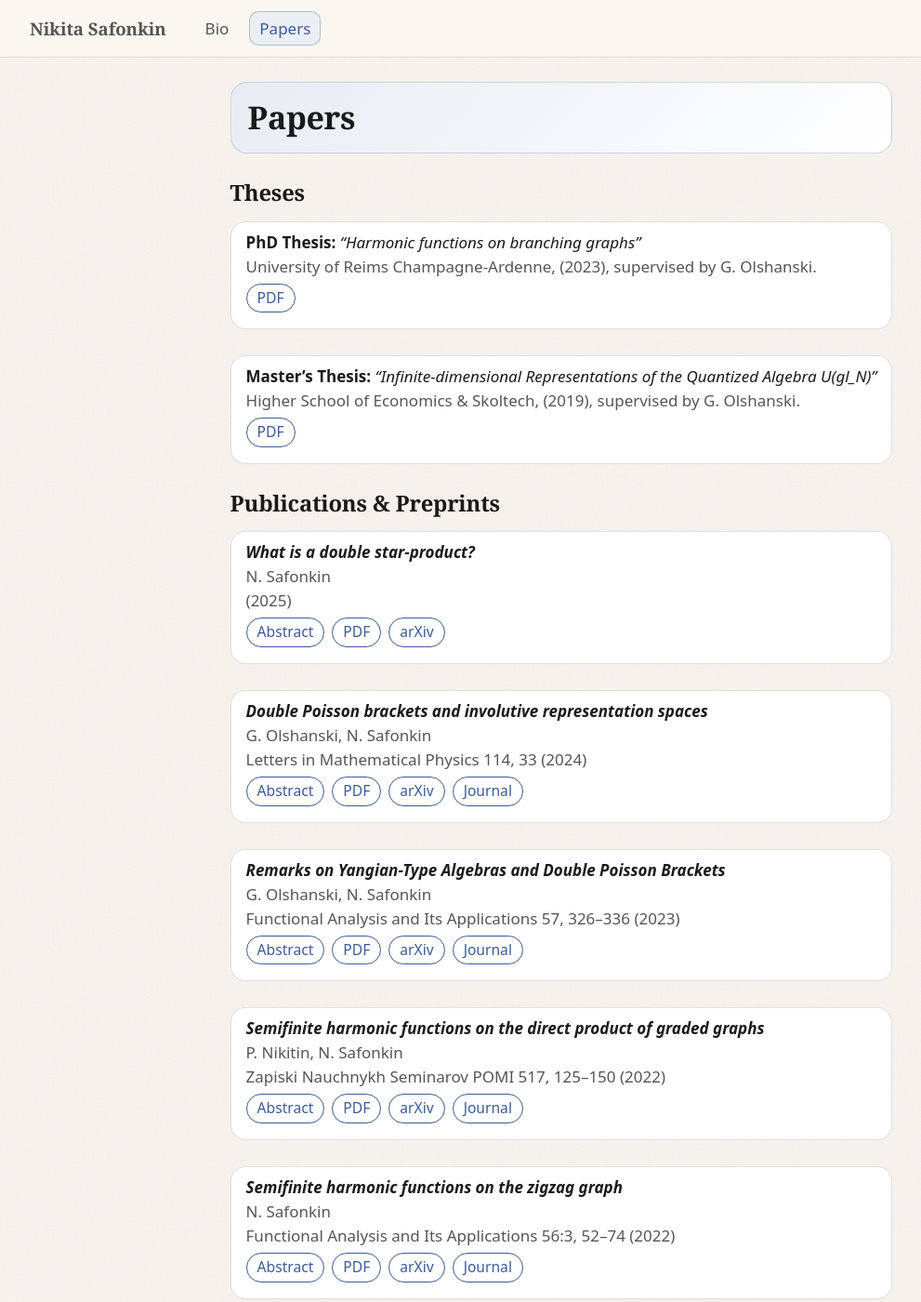
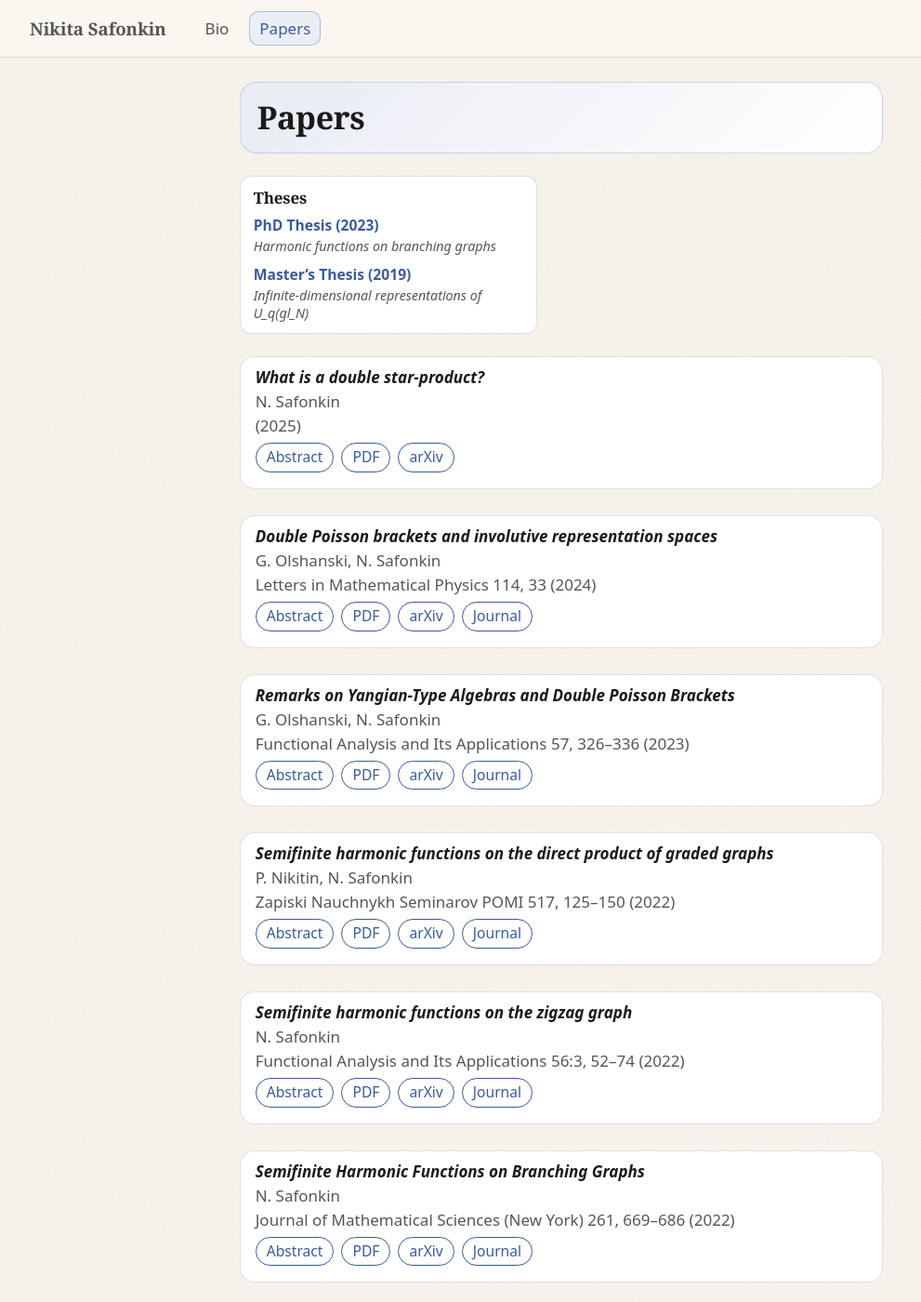
Before and after one commit to n-safonkin/n-safonkin.github.io, a Jekyll site: the page built from papers.html, in a window 1280 px wide and 1400 px high. Shown: the whole window at 93% size, without its empty margins (36-1027 px from the left). Built offline with Jekyll 4.4.1, drawn with Linux system fonts in a browser that asks for light colours.

Commit message:
Papers page: move theses out of top into a small left sidebar
- Drop the "Theses" and "Publications & Preprints" subheadings
- Add a small Theses card with PhD + Master's titles, dates, PDF links
- On ≥1500px viewports: card floats to the left of the centered papers list,
  positioned outside the wrap so papers stay exactly centered
- On <1500px viewports: card sits as a small left-aligned box above papers

Co-Authored-By: Claude Opus 4.7 (1M context) <noreply@anthropic.com>

```diff
--- a/assets/papers.css
+++ b/assets/papers.css
@@ -1,10 +1,76 @@
-/* Paper list (used on papers.html and other.html).
+/* Paper list (used on papers.html).
    All global layout/nav/topbar rules live in style.css. */
 
+.papers-area{
+  position: relative;
+  margin-top: 24px;
+}
+
+/* === Theses sidebar === */
+.theses-side{
+  background: var(--card);
+  border: 1px solid var(--border);
+  border-radius: 12px;
+  padding: 12px 14px;
+  font-size: .92rem;
+}
+
+.theses-side h3{
+  margin: 0 0 8px;
+  font-family: var(--font-serif);
+  font-size: 1rem;
+  font-weight: 650;
+}
+
+.theses-list{
+  list-style: none;
+  padding: 0;
+  margin: 0;
+}
+
+.theses-list li{
+  margin-bottom: 10px;
+}
+
+.theses-list li:last-child{
+  margin-bottom: 0;
+}
+
+.theses-list a{
+  text-decoration: none;
+  font-weight: 600;
+}
+
+.thesis-meta{
+  font-style: italic;
+  color: var(--muted);
+  font-size: .84rem;
+  margin-top: 2px;
+}
+
+/* Wide viewports: float to the left of the centered papers list */
+@media (min-width: 1500px){
+  .theses-side{
+    position: absolute;
+    top: 0;
+    right: calc(100% + 16px);
+    width: 200px;
+  }
+}
+
+/* Narrow viewports: small left-aligned card above the papers list */
+@media (max-width: 1499px){
+  .theses-side{
+    width: min(320px, 100%);
+    margin: 0 0 24px;
+  }
+}
+
+/* === Paper list === */
 ol.papers{
   list-style: none;
   padding-left: 0;
-  margin: 16px 0 0;
+  margin: 0;
   display: grid;
   gap: 28px;
   justify-items: center;
--- a/papers.html
+++ b/papers.html
@@ -10,53 +10,25 @@ extra_js:
   - /assets/papers.js
 ---
 
-<style>
-  /* Thesis titles: italic, not bold */
-  .thesis-title{
-    font-weight: 400;
-    font-style: italic;
-  }
-  .papers-subheading{
-    margin: 28px 0 12px;
-    font-size: 1.4rem;
-  }
-</style>
-
 <section class="hero">
   <h1 style="margin:0;">Papers</h1>
 </section>
 
-<h2 class="papers-subheading">Theses</h2>
+<div class="papers-area">
 
-<ol class="papers">
-  <li class="paperitem">
-    <div class="paper-title">
-      <b>PhD Thesis</b>: <span class="thesis-title">&ldquo;Harmonic functions on branching graphs&rdquo;</span>
-    </div>
-    <div class="paper-venue">
-      University of Reims Champagne-Ardenne, (2023), supervised by G. Olshanski.
-    </div>
-
-    <div class="paper-links">
-      <a class="pill" href="{{ '/assets/other_writings/phd-thesis.pdf' | relative_url }}" target="_blank" rel="noopener noreferrer">PDF</a>
-    </div>
+  <aside class="theses-side">
+    <h3>Theses</h3>
+    <ul class="theses-list">
+      <li>
+        <a href="{{ '/assets/other_writings/phd-thesis.pdf' | relative_url }}" target="_blank" rel="noopener noreferrer">PhD Thesis (2023)</a>
+        <div class="thesis-meta">Harmonic functions on branching graphs</div>
       </li>
-
-  <li class="paperitem">
-    <div class="paper-title">
-      <b>Master&rsquo;s Thesis</b>: <span class="thesis-title">&ldquo;Infinite-dimensional Representations of the Quantized Algebra U(gl_N)&rdquo;</span>
-    </div>
-    <div class="paper-venue">
-      Higher School of Economics &amp; Skoltech, (2019), supervised by G. Olshanski.
-    </div>
-
-    <div class="paper-links">
-      <a class="pill" href="{{ '/assets/other_writings/masters-thesis.pdf' | relative_url }}" target="_blank" rel="noopener noreferrer">PDF</a>
-    </div>
+      <li>
+        <a href="{{ '/assets/other_writings/masters-thesis.pdf' | relative_url }}" target="_blank" rel="noopener noreferrer">Master&rsquo;s Thesis (2019)</a>
+        <div class="thesis-meta">Infinite-dimensional representations of U_q(gl_N)</div>
       </li>
-</ol>
-
-<h2 class="papers-subheading">Publications &amp; Preprints</h2>
+    </ul>
+  </aside>
 
   <ol class="papers" reversed>
   {% for paper in site.data.papers %}
@@ -79,3 +51,5 @@ extra_js:
     </li>
   {% endfor %}
   </ol>
+
+</div>
```
Lines whose indentation alone changed are shown as unchanged.
